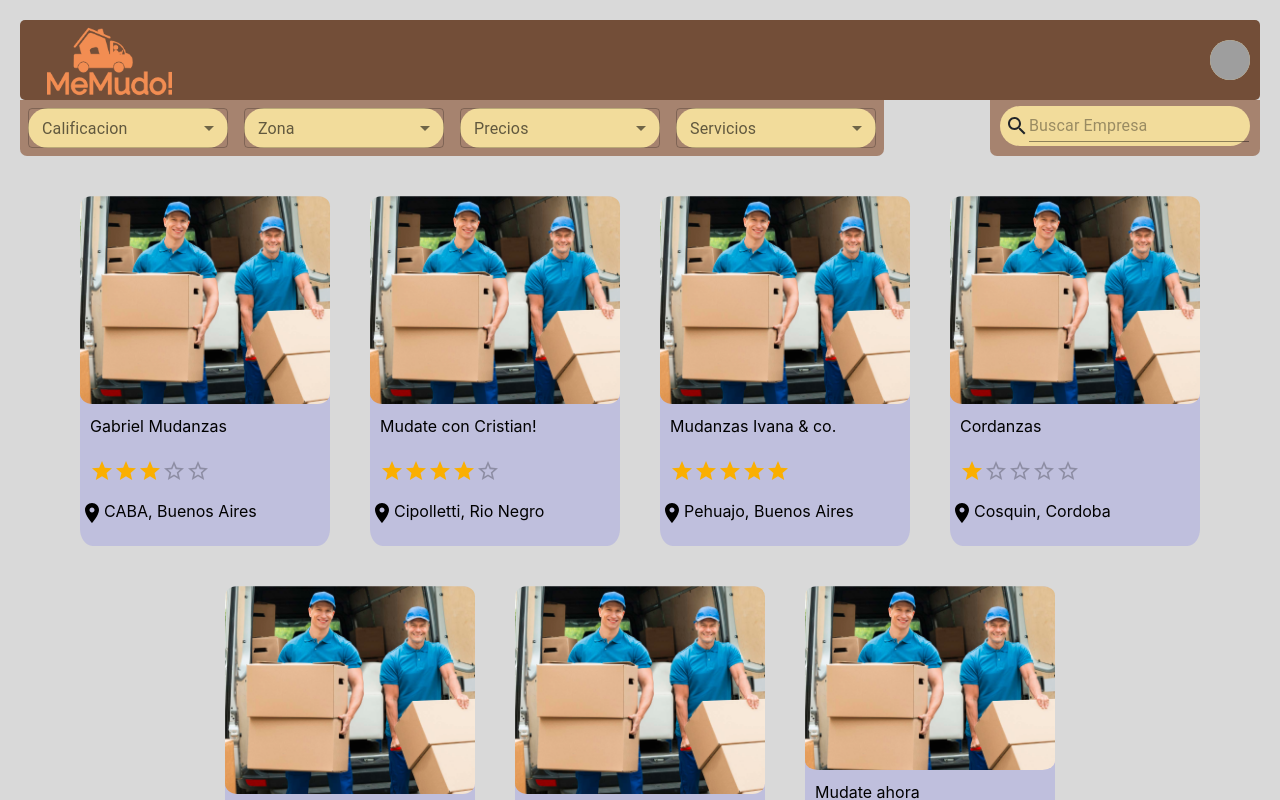
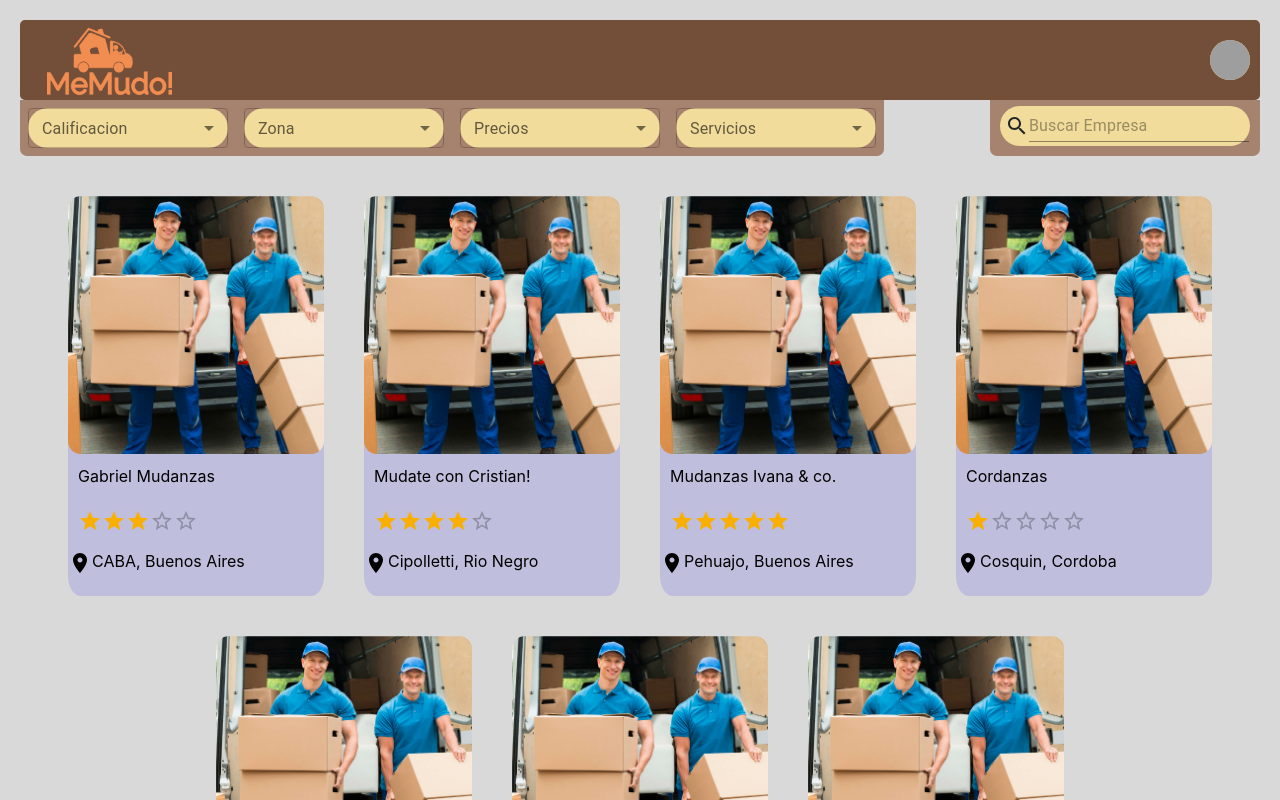
Before and after one commit to IgnacioSorgentini/Web-Mudanzas-FrontEnd, a React (Create React App) app: page /HomeCliente in a window 1280 px wide. Shown: the top 800 px of the page. Built offline with nearby package versions, Linux system fonts and the light colour scheme; grey boxes are pictures that could not be loaded.

Commit message:
Corrigiendo un error y acomodando las escalas del componente Empresa

```diff
--- a/src/components/Empresa/Empresa.css
+++ b/src/components/Empresa/Empresa.css
@@ -2,8 +2,8 @@
     display: flex;
     flex-direction: column;
     box-sizing: border-box;
-    width: 250px;
-    height: 350px;
+    width: 20vw;
+    height: 50vh;
     background-color: rgba(128, 128, 228, .3);
     margin: 20px;
     border-radius: 5%;
--- a/src/pages/HomeCliente/HomeCliente.jsx
+++ b/src/pages/HomeCliente/HomeCliente.jsx
@@ -21,7 +21,7 @@ import { BorderColor, BorderStyle } from '@mui/icons-material';
 
 export default function Home(){
     return(
-        <div style={{display:"flex", backgroundColor:"#D9D9D9",flex:1,flexDirection:"column", height:'100vh',overflow:"hidden"}}>
+        <div style={{display:"flex", backgroundColor:"#D9D9D9",flex:1,flexDirection:"column"}}>
           <MenuCliente />
           <div style={{display:"flex", justifyContent:"space-between",flexDirection:"row", borderRadius:"0px 0px 7px 7px",marginLeft:"20px", marginRight:"20px", }}>
             <div style={{display:"flex", flexDirection:"row", backgroundColor:"#A6836F", borderRadius:"0px 0px 7px 7px"}}>
```
